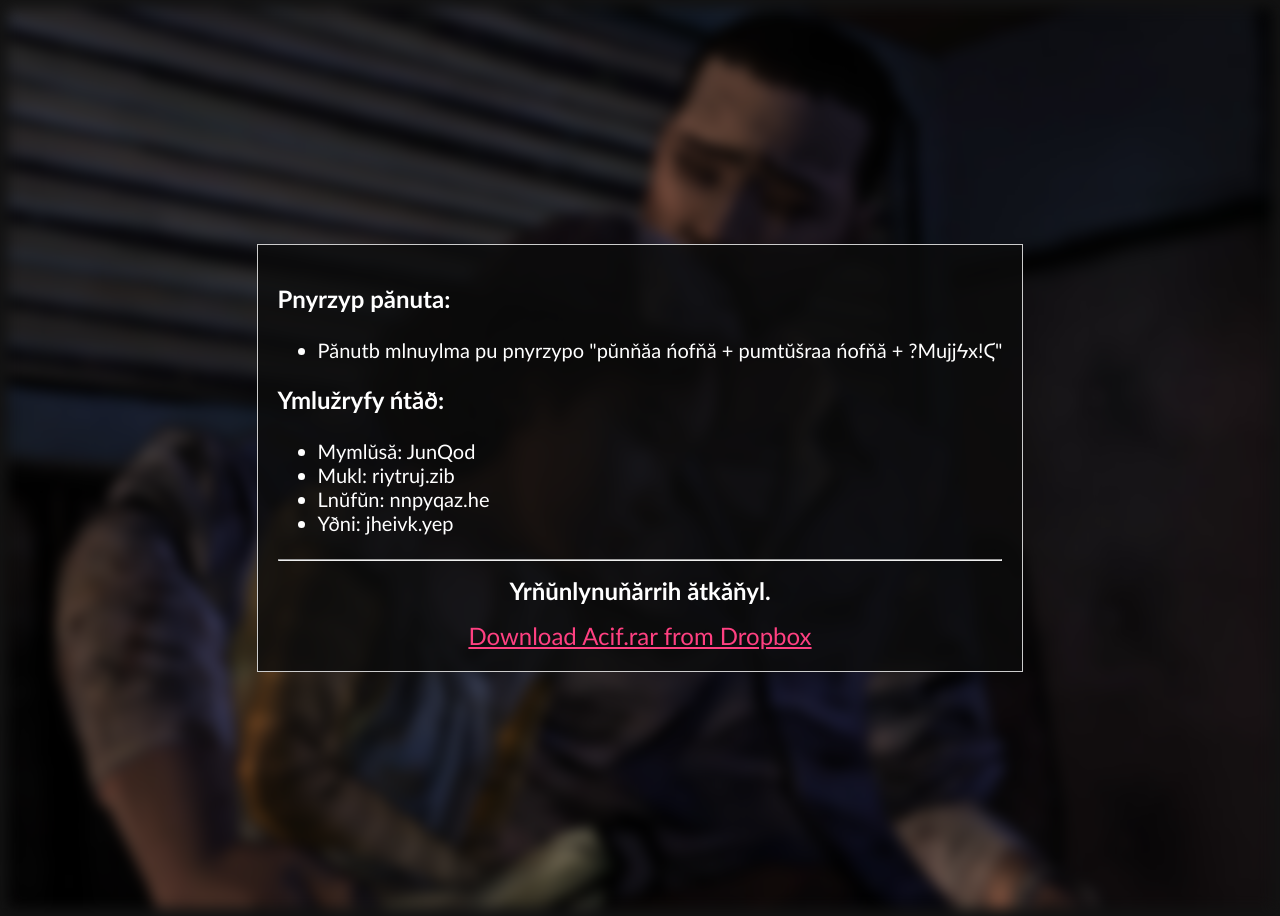
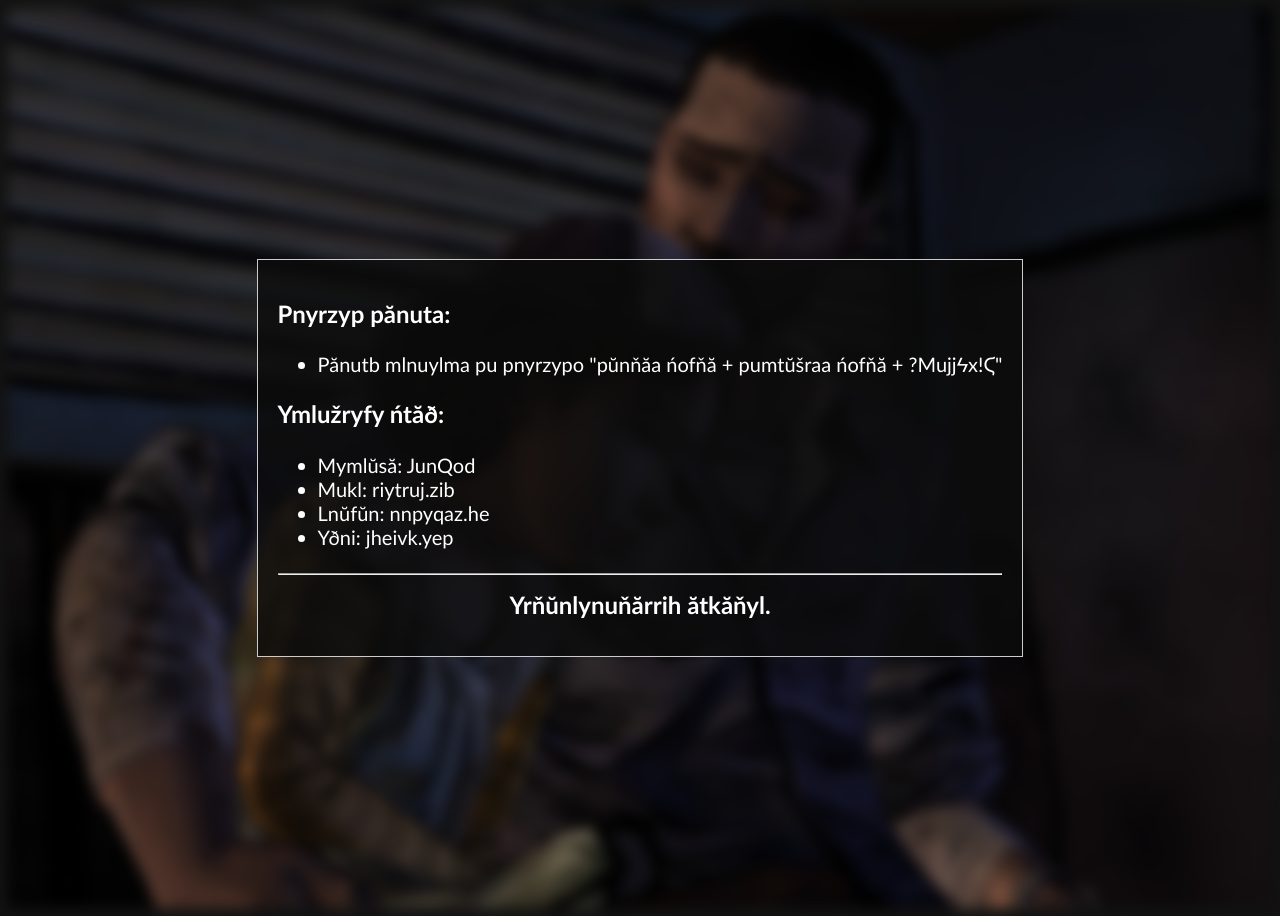
Before and after one commit to Syrinca/Syrinca.github.io, a Jekyll site: the page built from inwekpuhien/index.html, in a window 1280 px wide. Built offline with Jekyll 4.4.1, drawn with Linux system fonts in a browser that asks for light colours.

Commit message:
Update index.html

```diff
--- a/inwekpuhien/index.html
+++ b/inwekpuhien/index.html
@@ -54,9 +54,7 @@
     </ul>
     <hr>
     <div style="text-align: center;">
-      <div style="text-align: center;">
-        <h1>Yrňŭnlynuňărrih ătkăňyl.</h1>
-        <a href="https://www.dropbox.com/scl/fi/b2e8y1jpt0ghsbyzsnfel/Acif.rar?rlkey=fb3ttmba982ssmbe3jc7mxrjs&st=vu7fz1g5&dl=1">Download Acif.rar from Dropbox</a>
-      </div>
+      <h1><a href="https://www.dropbox.com/scl/fi/b2e8y1jpt0ghsbyzsnfel/Acif.rar?rlkey=fb3ttmba982ssmbe3jc7mxrjs&st=vu7fz1g5&dl=1" style="text-decoration: none; color: inherit;">Yrňŭnlynuňărrih ătkăňyl.</a></h1>
+    </div>
   </div>
 </div>
```
